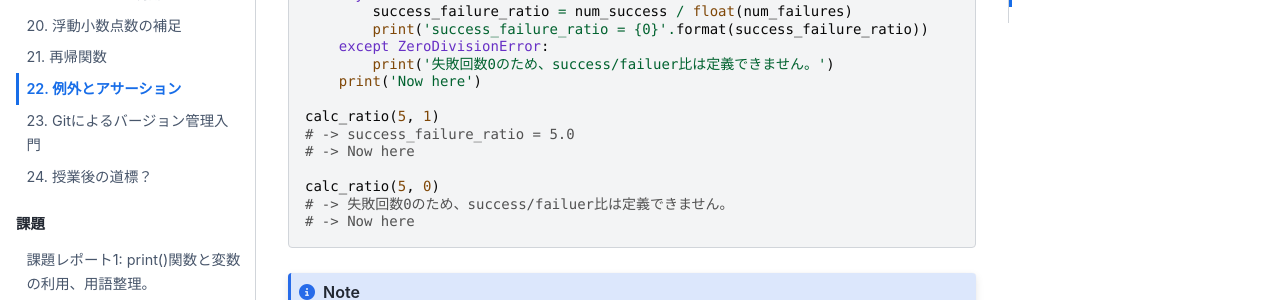
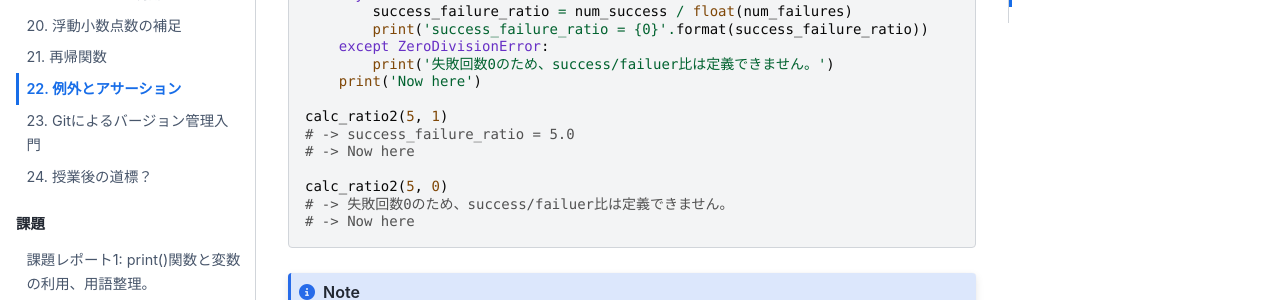
Before and after one commit to naltoma/python_intro2021, a Jupyter Book: the page built from exception_assertion.md, in a window 1280 px wide and 900 px high, scrolled down 2347 px. Shown: the part 152-452 px from the top of the window. Built offline with Jupyter Book 1.0.4 settings and Sphinx 7.4.7 and the Sphinx Book theme 1.1.4, drawn with Linux system fonts in a browser that asks for light colours.

Commit message:
modify bug

````diff
--- a/exception_assertion.md
+++ b/exception_assertion.md
@@ -79,11 +79,11 @@ def calc_ratio2(num_success, num_failures):
         print('失敗回数0のため、success/failuer比は定義できません。')
     print('Now here')
 
-calc_ratio(5, 1)
+calc_ratio2(5, 1)
 # -> success_failure_ratio = 5.0
 # -> Now here
 
-calc_ratio(5, 0)
+calc_ratio2(5, 0)
 # -> 失敗回数0のため、success/failuer比は定義できません。
 # -> Now here
 ```
````
